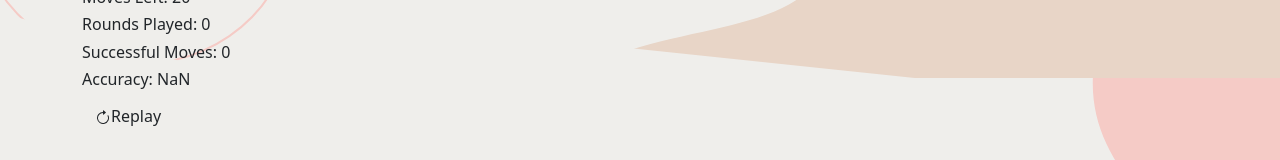
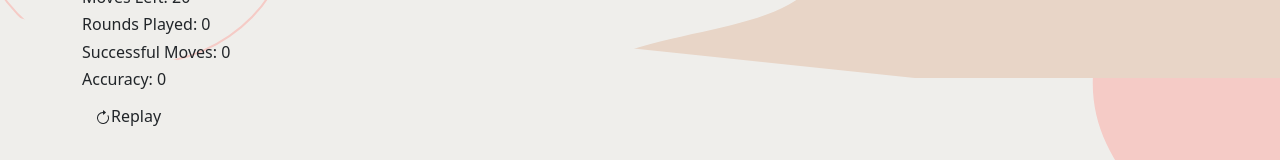
Before and after one commit to laualuoch/memora-game, a React (Create React App) app: page / in a window 1280 px wide. Shown: the part 722-882 px from the top of the page. Built offline with nearby package versions, Linux system fonts and the light colour scheme.

Commit message:
update calculateAccuracy to cater for NaN since at some point successful moves is 0 while moves is 1

```diff
--- a/src/App.js
+++ b/src/App.js
@@ -138,7 +138,10 @@ const FlipCardGame = () => {
   const calculateAccuracy = () => {
     const successfulMovesNumber = parseFloat(successfulMoves);
     const movesNumber = parseFloat(moves);
-    return ((successfulMovesNumber * 100) / movesNumber).toFixed(2);
+
+    const accuracy = ((successfulMovesNumber * 100) / movesNumber).toFixed(2);
+
+    return isNaN(accuracy) ? 0 : accuracy;
   }
 
   const handleReplay = () => {
```
